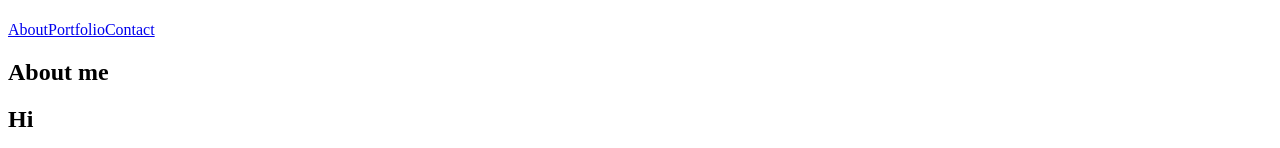
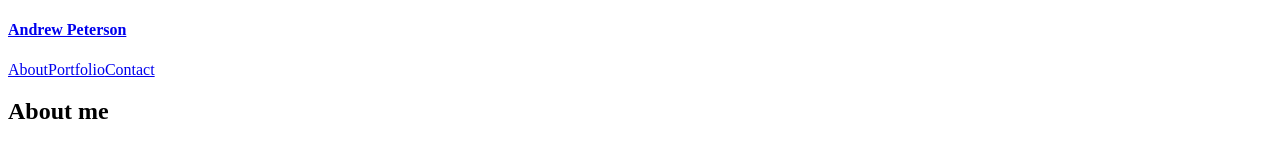
Before and after one commit to NormalAndrew/andrew-peterson, a Gatsby site: page /about in a window 1280 px wide. Shown: the top 148 px of the page. Built offline with nearby package versions, Linux system fonts and the light colour scheme; Gatsby itself is replaced by a stand-in of ours.

Commit message:
Moved metadata to Layout component

```diff
--- a/src/components/Layout.js
+++ b/src/components/Layout.js
@@ -1,10 +1,23 @@
 import React from 'react'
+import { useStaticQuery, graphql } from 'gatsby'
 import Navbar from './Navbar'
 
 const Layout = ({ children, siteTitle }) => {
+  const { site } = useStaticQuery(
+    graphql`
+      query {
+        site {
+          siteMetadata {
+            title
+          }
+        }
+      }
+    `
+  )
+
   return (
     <div>
-      <Navbar siteTitle={siteTitle} />
+      <Navbar siteTitle={site.siteMetadata.title} />
       {children}
     </div>
   )
```
Also changed, not shown: src/pages/index.js (+2 -14 lines).
